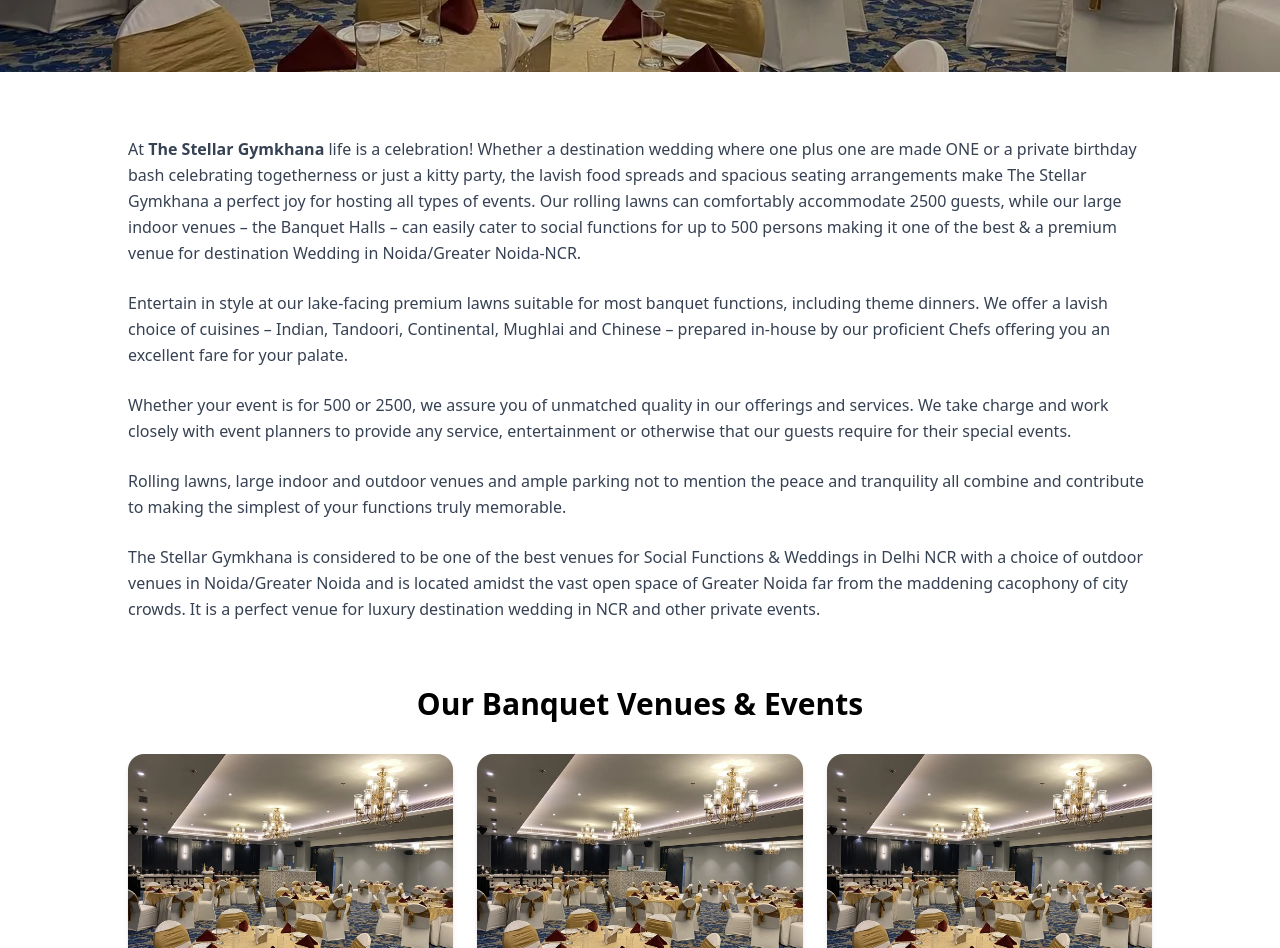
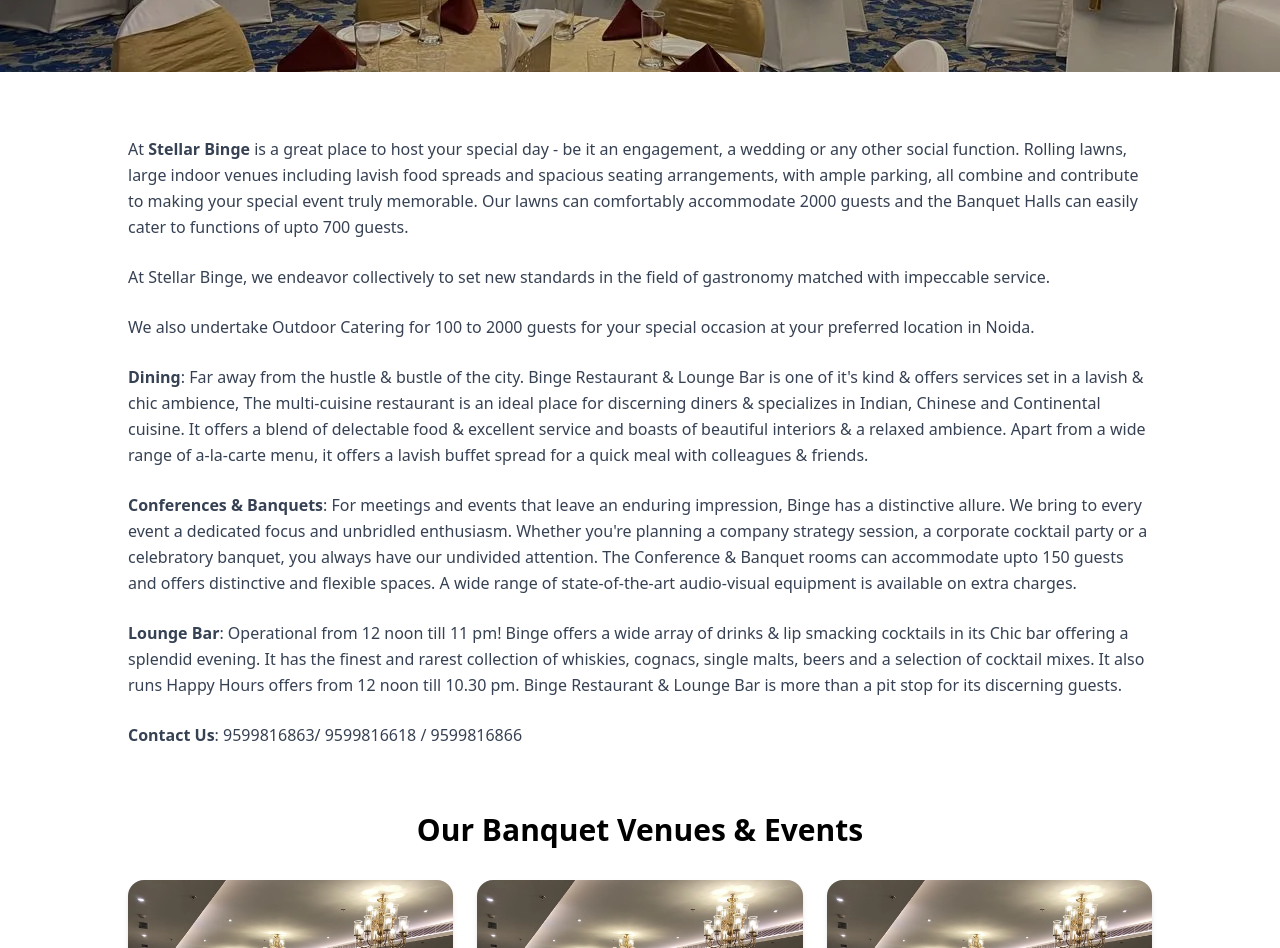
Before and after one commit to Shubham9049/binge, a Next.js app: page /banquet in a window 1280 px wide. Shown: the part 520-1468 px from the top of the page. Built offline with nearby package versions, Linux system fonts and the light colour scheme.

Commit message:
Add changes

```diff
--- a/src/app/banquet/page.tsx
+++ b/src/app/banquet/page.tsx
@@ -6,6 +6,7 @@
 import { banquetImages } from "../../../src/data/data"; // import your banquet/gallery images
 import Navbar from "../../../components/Navbar";
 import Footer from "../../../components/Footer";
+import Link from "next/link";
 
 export default function BanquetPage() {
   return (
@@ -26,7 +27,8 @@
               Banquet & Celebrations
             </h1>
             <p className="mt-3 text-lg md:text-xl">
-              Celebrate life’s special moments in style
+              Stellar Binge - A perfect venue for hosting your Wedding /
+              Reception:
             </p>
           </div>
         </section>
@@ -34,46 +36,71 @@
         {/* Content Section */}
         <section className="w-11/12 md:w-4/5 mx-auto py-16 leading-relaxed text-gray-700 space-y-6">
           <p>
-            At <span className="font-semibold">The Stellar Gymkhana</span> life
-            is a celebration! Whether a destination wedding where one plus one
-            are made ONE or a private birthday bash celebrating togetherness or
-            just a kitty party, the lavish food spreads and spacious seating
-            arrangements make The Stellar Gymkhana a perfect joy for hosting all
-            types of events. Our rolling lawns can comfortably accommodate 2500
-            guests, while our large indoor venues – the Banquet Halls – can
-            easily cater to social functions for up to 500 persons making it one
-            of the best & a premium venue for destination Wedding in
-            Noida/Greater Noida-NCR.
+            At <span className="font-semibold">Stellar Binge</span> is a great
+            place to host your special day - be it an engagement, a wedding or
+            any other social function. Rolling lawns, large indoor venues
+            including lavish food spreads and spacious seating arrangements,
+            with ample parking, all combine and contribute to making your
+            special event truly memorable. Our lawns can comfortably accommodate
+            2000 guests and the Banquet Halls can easily cater to functions of
+            upto 700 guests.
           </p>
 
           <p>
-            Entertain in style at our lake-facing premium lawns suitable for
-            most banquet functions, including theme dinners. We offer a lavish
-            choice of cuisines – Indian, Tandoori, Continental, Mughlai and
-            Chinese – prepared in-house by our proficient Chefs offering you an
-            excellent fare for your palate.
+            At Stellar Binge, we endeavor collectively to set new standards in
+            the field of gastronomy matched with impeccable service.
           </p>
 
           <p>
-            Whether your event is for 500 or 2500, we assure you of unmatched
-            quality in our offerings and services. We take charge and work
-            closely with event planners to provide any service, entertainment or
-            otherwise that our guests require for their special events.
+            We also undertake Outdoor Catering for 100 to 2000 guests for your
+            special occasion at your preferred location in Noida.
           </p>
 
           <p>
-            Rolling lawns, large indoor and outdoor venues and ample parking not
-            to mention the peace and tranquility all combine and contribute to
-            making the simplest of your functions truly memorable.
+            <b>Dining</b>: Far away from the hustle & bustle of the city. Binge
+            Restaurant & Lounge Bar is one of it's kind & offers services set in
+            a lavish & chic ambience, The multi-cuisine restaurant is an ideal
+            place for discerning diners & specializes in Indian, Chinese and
+            Continental cuisine. It offers a blend of delectable food &
+            excellent service and boasts of beautiful interiors & a relaxed
+            ambience. Apart from a wide range of a-la-carte menu, it offers a
+            lavish buffet spread for a quick meal with colleagues & friends.
           </p>
 
           <p>
-            The Stellar Gymkhana is considered to be one of the best venues for
-            Social Functions & Weddings in Delhi NCR with a choice of outdoor
-            venues in Noida/Greater Noida and is located amidst the vast open
-            space of Greater Noida far from the maddening cacophony of city
-            crowds. It is a perfect venue for luxury destination wedding in NCR
-            and other private events.
+            <b>Conferences & Banquets</b>: For meetings and events that leave an
+            enduring impression, Binge has a distinctive allure. We bring to
+            every event a dedicated focus and unbridled enthusiasm. Whether
+            you're planning a company strategy session, a corporate cocktail
+            party or a celebratory banquet, you always have our undivided
+            attention. The Conference & Banquet rooms can accommodate upto 150
+            guests and offers distinctive and flexible spaces. A wide range of
+            state-of-the-art audio-visual equipment is available on extra
+            charges.
+          </p>
+          <p>
+            <b>Lounge Bar</b>: Operational from 12 noon till 11 pm! Binge offers
+            a wide array of drinks & lip smacking cocktails in its Chic bar
+            offering a splendid evening. It has the finest and rarest collection
+            of whiskies, cognacs, single malts, beers and a selection of
+            cocktail mixes. It also runs Happy Hours offers from 12 noon till
+            10.30 pm. Binge Restaurant & Lounge Bar is more than a pit stop for
+            its discerning guests.
+          </p>
+
+          <p className="">
+            <b>Contact Us</b>:{" "}
+            <Link className="hover:text-blue-600" href="tel:+919599816863">
+              9599816863
+            </Link>
+            /{" "}
+            <Link className="hover:text-blue-600" href="tel:+919599816618">
+              9599816618
+            </Link>{" "}
+            /{" "}
+            <Link className="hover:text-blue-600" href="tel:+919599816866">
+              9599816866
+            </Link>
           </p>
         </section>
 
--- a/src/app/contact/page.tsx
+++ b/src/app/contact/page.tsx
@@ -147,7 +147,7 @@
           </p>
           <p className="flex items-center gap-3">
             <FaClock className="text-[var(--primary-color)]" />
-            Open ⋅ Closes 11 pm
+            Open 11 am ⋅ Closes 11 pm
           </p>
         </div>
 
@@ -202,7 +202,19 @@
           </button>
         </form>
       </section>
-
+      {/* Map Section */}
+      <section className="w-11/12 md:w-5/6 mx-auto h-[400px] md:h-[400px]  ">
+        <iframe
+          src="https://www.google.com/maps/embed?pb=!1m18!1m12!1m3!1d3502.585670226247!2d77.3624109!3d28.6122041!2m3!1f0!2f0!3f0!3m2!1i1024!2i768!4f13.1!3m3!1m2!1s0x390ce56996f6ab5b%3A0xda132206ab62c25f!2sStellar%20Binge!5e0!3m2!1sen!2sin!4v1756282825010!5m2!1sen!2sin"
+          width="100%"
+          height="100%"
+          style={{ border: 0 }}
+          allowFullScreen={true}
+          loading="lazy"
+          referrerPolicy="no-referrer-when-downgrade"
+          className="rounded-2xl"
+        ></iframe>
+      </section>
       <Footer />
       <MobileContactBar />
     </div>
```
